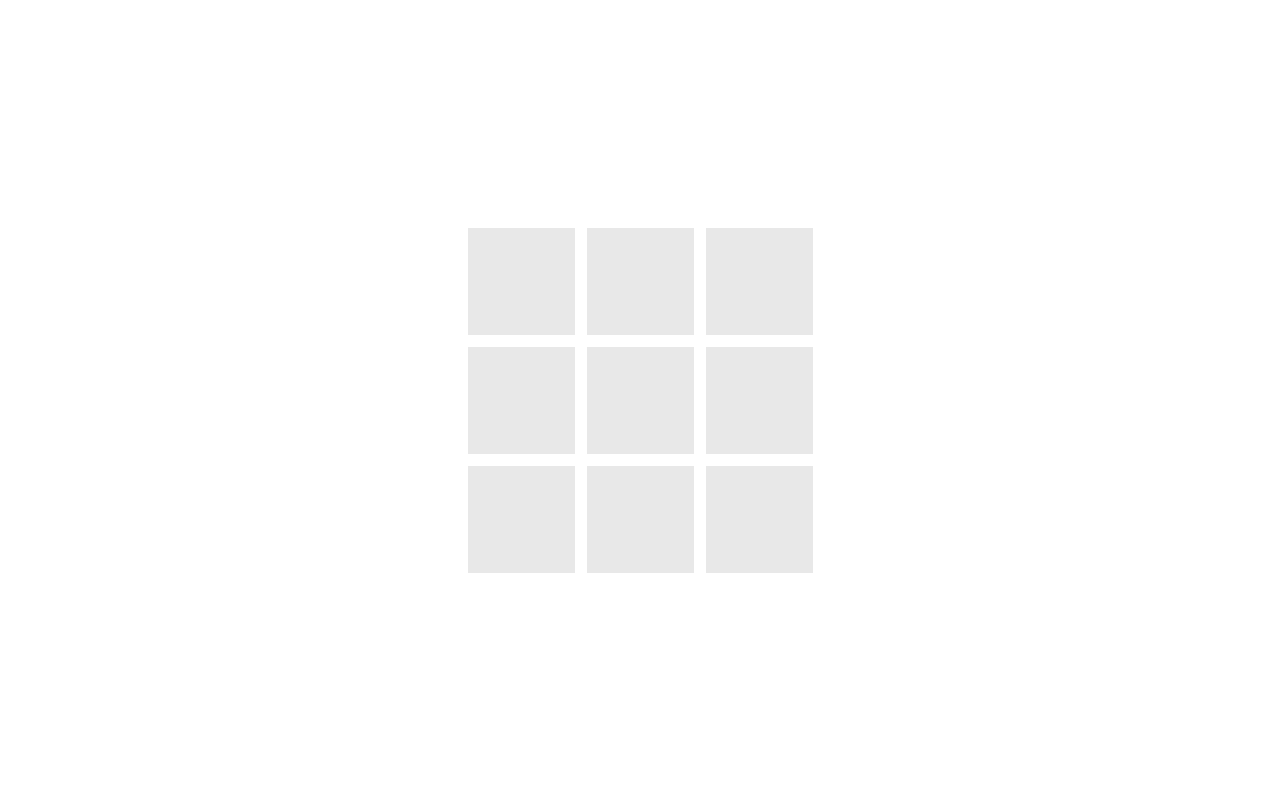
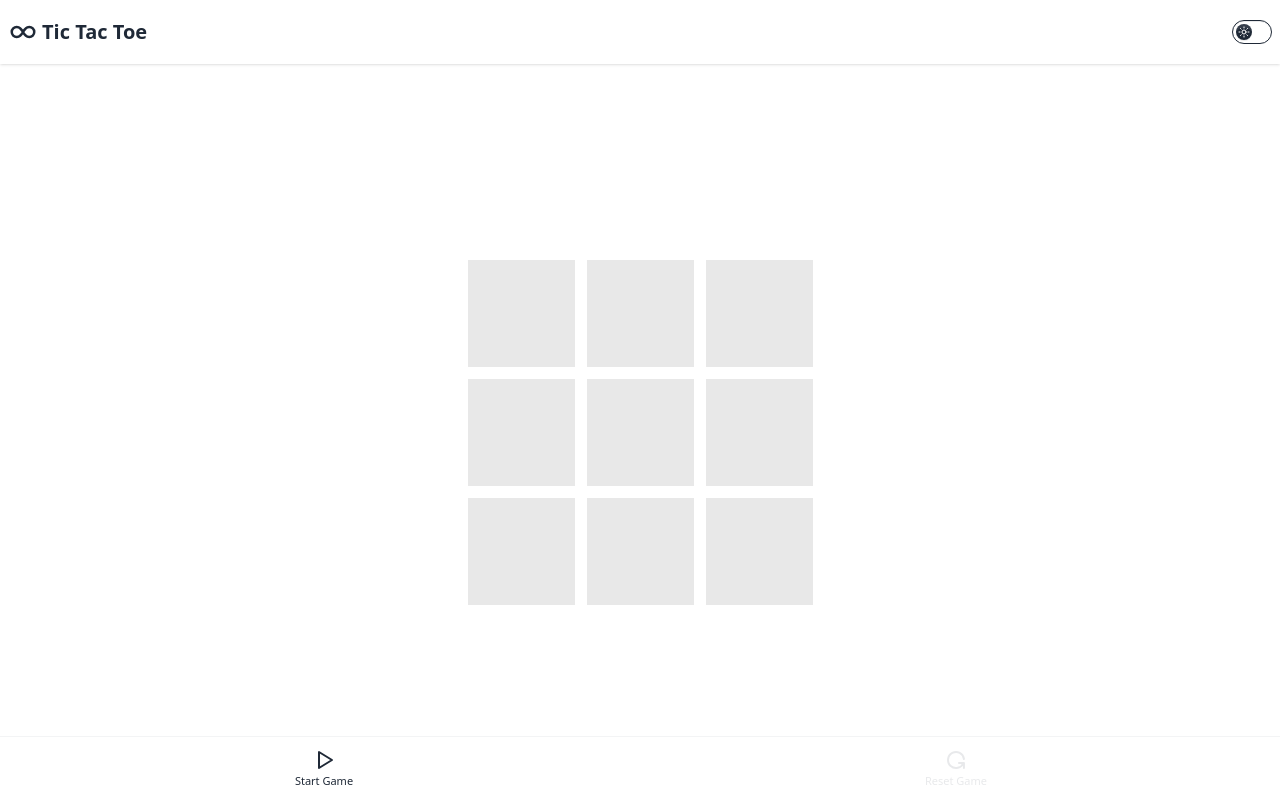
Before and after one commit to fm-anderson/tic-tac-toe, a React (Vite) app: page / in a window 1280 px wide. Built offline with nearby package versions, Linux system fonts and the light colour scheme.

Commit message:
game logic updated, navbar and footer added

```diff
--- a/src/App.jsx
+++ b/src/App.jsx
@@ -1,34 +1,26 @@
 import { useState, useEffect } from "react";
+import { updateWinner } from "./utils/helper";
 import Square from "./components/square";
-import { winningCombos } from "./utils/consts";
+import Footer from "./components/Footer";
+import Navbar from "./components/Navbar";
 
 function App() {
   const [board, setBoard] = useState(Array(9).fill(null));
   const [playerXMoves, setPlayerXMoves] = useState([]);
   const [playerOMoves, setPlayerOMoves] = useState([]);
-  const [currentPlayer, setCurrentPlayer] = useState("playerX");
+  const [currentPlayer, setCurrentPlayer] = useState(null);
   const [winner, setWinner] = useState(null);
 
-  const checkWinner = (moves) => {
-    for (const combo of winningCombos) {
-      const [a, b, c] = combo;
-      if (moves.includes(a) && moves.includes(b) && moves.includes(c)) {
-        console.log("We have a winner! ⮕");
-        return true;
-      }
+  useEffect(() => {
+    if (currentPlayer === "playerO") {
+      updateWinner(currentPlayer, playerXMoves, setWinner);
+    } else if (currentPlayer === "playerX") {
+      updateWinner(currentPlayer, playerOMoves, setWinner);
     }
-    return false;
-  };
-
-  useEffect(() => {
-    if (winner) {
-      console.log(`Player ${winner === "playerX" ? "X" : "O"} wins!`);
-      // resetGame();
-    }
-  }, [winner]);
+  }, [playerXMoves, playerOMoves, currentPlayer, winner, setWinner]);
 
   const handleCellClick = (index) => {
-    if (board[index] || winner) {
+    if (board[index] || winner || !currentPlayer) {
       return;
     }
 
@@ -67,17 +59,32 @@ function App() {
     setWinner(null);
   };
 
+  const startGame = () => {
+    setCurrentPlayer("playerX");
+  };
+
   return (
-    <div className="flex h-screen items-center justify-center">
-      <div className="grid grid-cols-3 gap-3">
-        {board.map((item, index) => {
-          return (
+    <div className="flex h-screen flex-col items-center">
+      <Navbar />
+      <div className="my-auto">
+        {winner && (
+          <div className="mb-4 text-2xl font-bold">
+            {winner && `Player ${winner === "playerX" ? "X" : "O"} wins!`}
+          </div>
+        )}
+        <div className="grid grid-cols-3 gap-3 p-3">
+          {board.map((item, index) => (
             <div key={index} onClick={() => handleCellClick(index)}>
               <Square value={item} />
             </div>
-          );
-        })}
+          ))}
+        </div>
       </div>
+      <Footer
+        startGame={startGame}
+        resetGame={resetGame}
+        currentPlayer={currentPlayer}
+      />
     </div>
   );
 }
--- /dev/null
+++ b/src/components/Footer.jsx
@@ -0,0 +1,19 @@
+import { IconPlayerPlay, IconRotate } from "@tabler/icons-react";
+
+function Footer({ startGame, resetGame, currentPlayer }) {
+  return (
+    <div className="dock">
+      <button onClick={startGame} disabled={currentPlayer}>
+        <IconPlayerPlay stroke={2} />
+        <span className="dock-label">Start Game</span>
+      </button>
+
+      <button onClick={resetGame} disabled={!currentPlayer}>
+        <IconRotate stroke={2} />
+        <span className="dock-label">Reset Game</span>
+      </button>
+    </div>
+  );
+}
+
+export default Footer;
--- /dev/null
+++ b/src/components/Navbar.jsx
@@ -0,0 +1,16 @@
+import { IconInfinity } from "@tabler/icons-react";
+import Theme from "./Theme";
+
+function Navbar() {
+  return (
+    <div className="navbar bg-base-100 justify-between shadow-sm">
+      <span className="flex items-center gap-1">
+        <IconInfinity stroke={2} size={30} />
+        <a className="text-xl font-semibold">Tic Tac Toe</a>
+      </span>
+      <Theme />
+    </div>
+  );
+}
+
+export default Navbar;
--- /dev/null
+++ b/src/components/Theme.jsx
@@ -0,0 +1,49 @@
+function Theme() {
+  return (
+    <label className="toggle text-base-content">
+      <input type="checkbox" value="dim" className="theme-controller" />
+
+      <svg
+        aria-label="sun"
+        xmlns="http://www.w3.org/2000/svg"
+        viewBox="0 0 24 24"
+      >
+        <g
+          strokeLinejoin="round"
+          strokeLinecap="round"
+          strokeWidth="2"
+          fill="none"
+          stroke="currentColor"
+        >
+          <circle cx="12" cy="12" r="4"></circle>
+          <path d="M12 2v2"></path>
+          <path d="M12 20v2"></path>
+          <path d="m4.93 4.93 1.41 1.41"></path>
+          <path d="m17.66 17.66 1.41 1.41"></path>
+          <path d="M2 12h2"></path>
+          <path d="M20 12h2"></path>
+          <path d="m6.34 17.66-1.41 1.41"></path>
+          <path d="m19.07 4.93-1.41 1.41"></path>
+        </g>
+      </svg>
+
+      <svg
+        aria-label="moon"
+        xmlns="http://www.w3.org/2000/svg"
+        viewBox="0 0 24 24"
+      >
+        <g
+          strokeLinejoin="round"
+          strokeLinecap="round"
+          strokeWidth="2"
+          fill="none"
+          stroke="currentColor"
+        >
+          <path d="M12 3a6 6 0 0 0 9 9 9 9 0 1 1-9-9Z"></path>
+        </g>
+      </svg>
+    </label>
+  );
+}
+
+export default Theme;
--- a/src/utils/consts.js
+++ /dev/null
@@ -1,10 +0,0 @@
-export const winningCombos = [
-  [0, 1, 2],
-  [3, 4, 5],
-  [6, 7, 8],
-  [0, 3, 6],
-  [1, 4, 7],
-  [2, 5, 8],
-  [0, 4, 8],
-  [2, 4, 6],
-];
--- /dev/null
+++ b/src/utils/helper.js
@@ -0,0 +1,35 @@
+export const winningCombos = [
+  [0, 1, 2],
+  [3, 4, 5],
+  [6, 7, 8],
+  [0, 3, 6],
+  [1, 4, 7],
+  [2, 5, 8],
+  [0, 4, 8],
+  [2, 4, 6],
+];
+
+export const checkWinner = (moves) => {
+  for (const combo of winningCombos) {
+    const [a, b, c] = combo;
+    if (moves.includes(a) && moves.includes(b) && moves.includes(c)) {
+      console.log("We have a winner!");
+      return true;
+    }
+  }
+  return false;
+};
+
+export const updateWinner = (currentPlayer, opponentMoves, setWinner) => {
+  const playerToCheck = currentPlayer === "playerX" ? "playerO" : "playerX";
+  const movesToCheck =
+    currentPlayer === "playerX" ? opponentMoves : opponentMoves;
+  if (movesToCheck.length >= 3) {
+    if (checkWinner(movesToCheck)) {
+      setWinner(playerToCheck);
+      console.log(`${playerToCheck} wins!`);
+      return true;
+    }
+  }
+  return false;
+};
```
